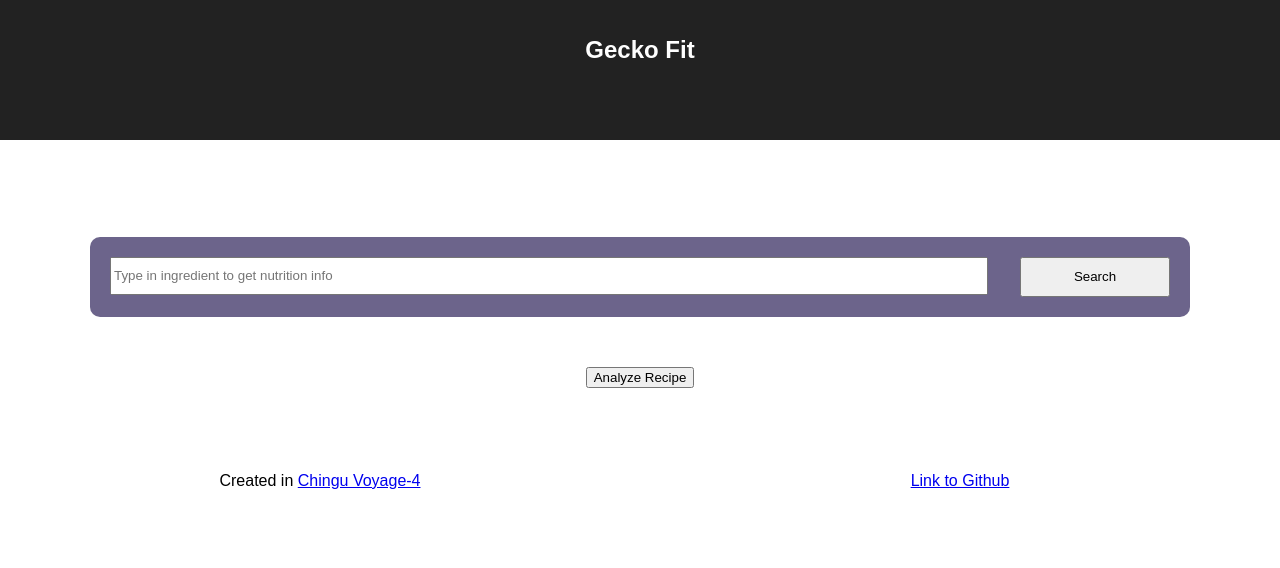
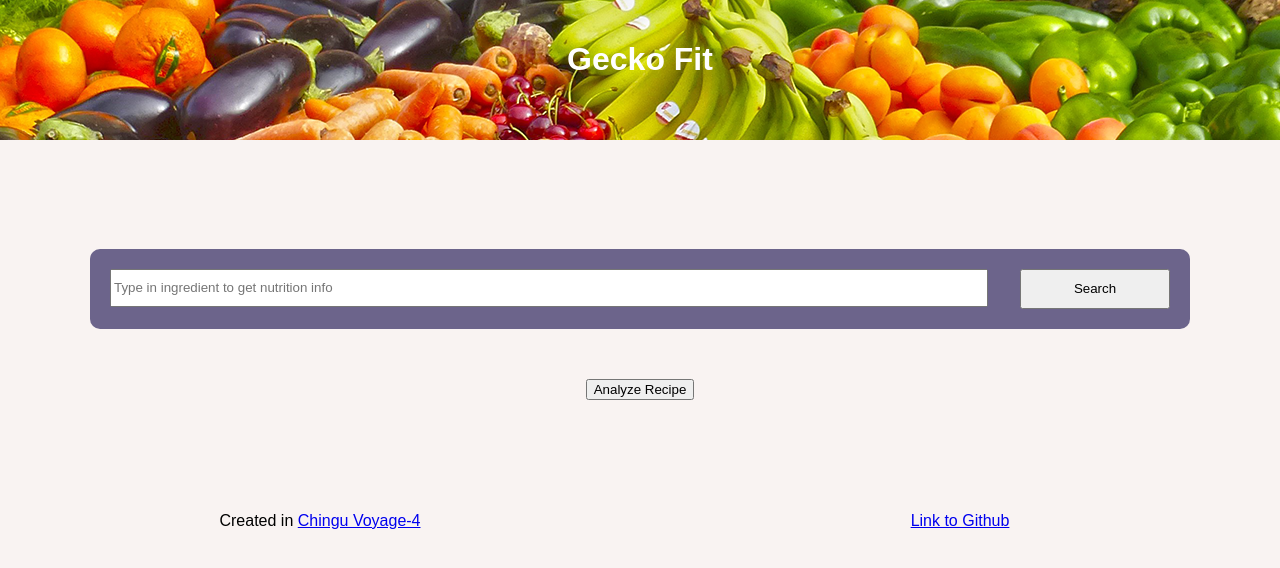
Before and after one commit to chingu-voyage4/Geckos-Team-0, a React (Create React App) app in the folder gecko-fit/: page / in a window 1280 px wide. Shown: the top 568 px of the page. Built offline with nearby package versions, Linux system fonts and the light colour scheme.

Commit message:
added banner and tweaked CSS

```diff
--- a/gecko-fit/src/App.css
+++ b/gecko-fit/src/App.css
@@ -1,18 +1,21 @@
+body {
+  background-color: #f9f3f2;
+}
 .App {
   text-align: center;
   display: grid;
   grid-template-columns: [app-column-1] 100%;
-  grid-template-rows: [app-row-1]80% [app-row-2] 100px;
+  grid-template-rows: [app-row-1] 80% [app-row-2] 100px;
 }
 
 .App__wrapper {
   display: grid;
   grid-template-columns: [column-1] 40px [column-2] 50px [column-3] auto [column-4] 50px [column-5] 40px [column-6];
-  grid-template-rows: [row-1] 30% [row-2] 100px [row-3] auto [row-4] 100px [row-5] auto [row-6]30px [row-7] 100px;
+  grid-template-rows: [row-1] 30% [row-2] 100px [row-3] auto [row-4] 100px [row-5] auto [row-6]30px [row-7] 150px;
 }
 
 .App__header {
-  background-color: #222;
+  background:  #222 url("img/Vegetables_Banner_01.png") no-repeat center;
   height: 100px;
   padding: 20px;
   color: white;
@@ -23,7 +26,7 @@
 }
 
 .App__title {
-  font-size: 1.5em;
+  font-size: 2em;
 }
 
 .ingredient-container {
--- a/gecko-fit/src/App.js
+++ b/gecko-fit/src/App.js
@@ -24,8 +24,8 @@ class App extends Component {
             </div>
           </div>
           <footer className="footer">
-          <p className="footer__chingu-link">Created in <a href="#">Chingu Voyage-4</a></p>
-          <p className="footer__github-link"><a href="#">Link to Github</a></p>
+          <p className="footer__chingu-link">Created in <a href="https://chingu.io/">Chingu Voyage-4</a></p>
+          <p className="footer__github-link"><a href="https://github.com/chingu-voyage4/Geckos-Team-0">Link to Github</a></p>
         </footer>
       </div>
     );
```
Also changed, not shown: gecko-fit/src/img/Vegetables_Banner_01.png (added).
